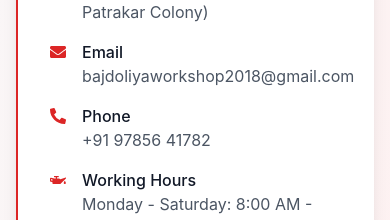
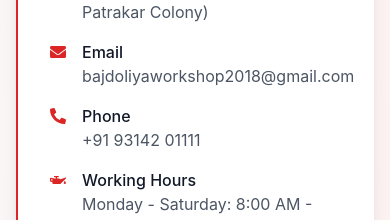
Before and after one commit to Rajkumaryogi/car-service, a React (Vite) app in the folder frontend/: page /contact in a window 390 px wide. Shown: the part 1444-1664 px from the top of the page. Built offline with nearby package versions, Linux system fonts and the light colour scheme.

Commit message:
Name added an d mobile no.

```diff
--- a/frontend/src/pages/Contact.jsx
+++ b/frontend/src/pages/Contact.jsx
@@ -284,7 +284,7 @@ const Contact = () => {
                   <div>
                     <h4 className="font-medium text-gray-900">Phone</h4>
                     <a href="tel:+919785641782" className="text-gray-600 hover:text-red-600 transition">
-                      +91 97856 41782
+                      +91 93142 01111
                     </a>
                   </div>
                 </div>
```
